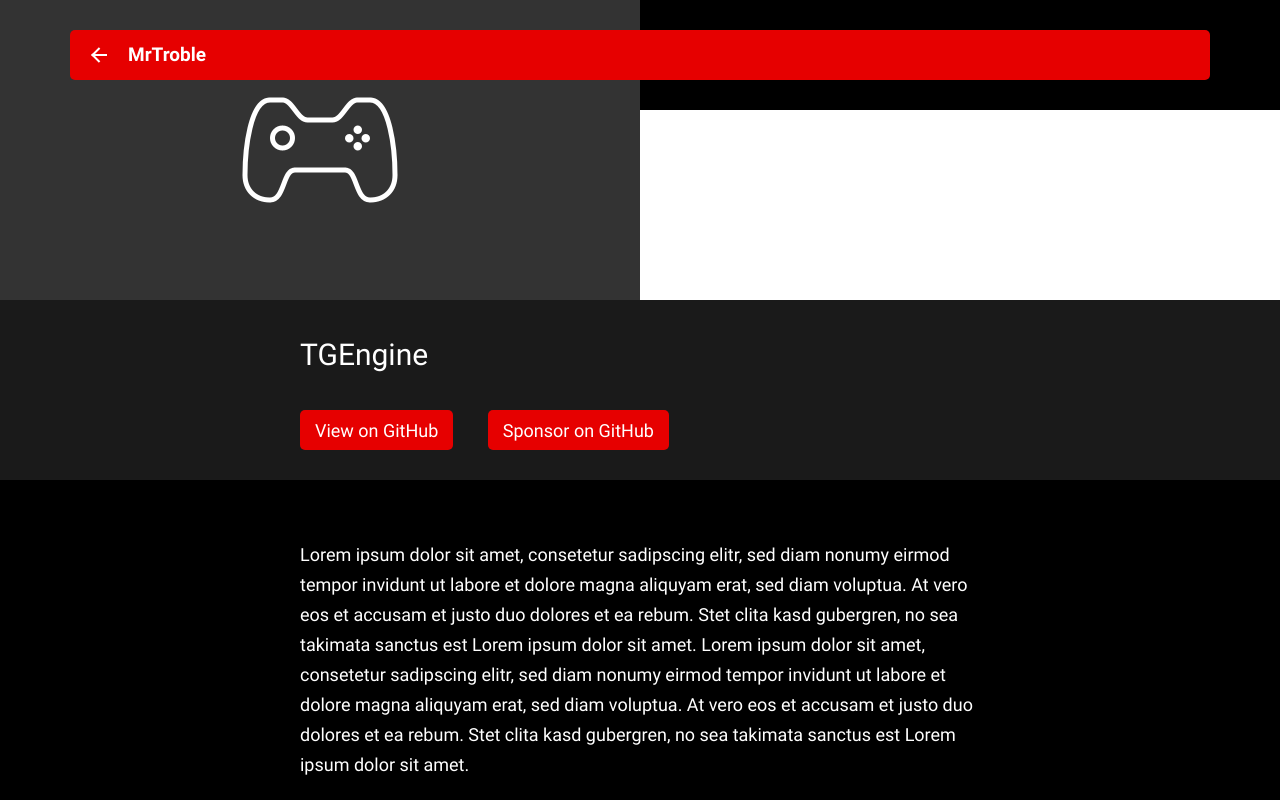
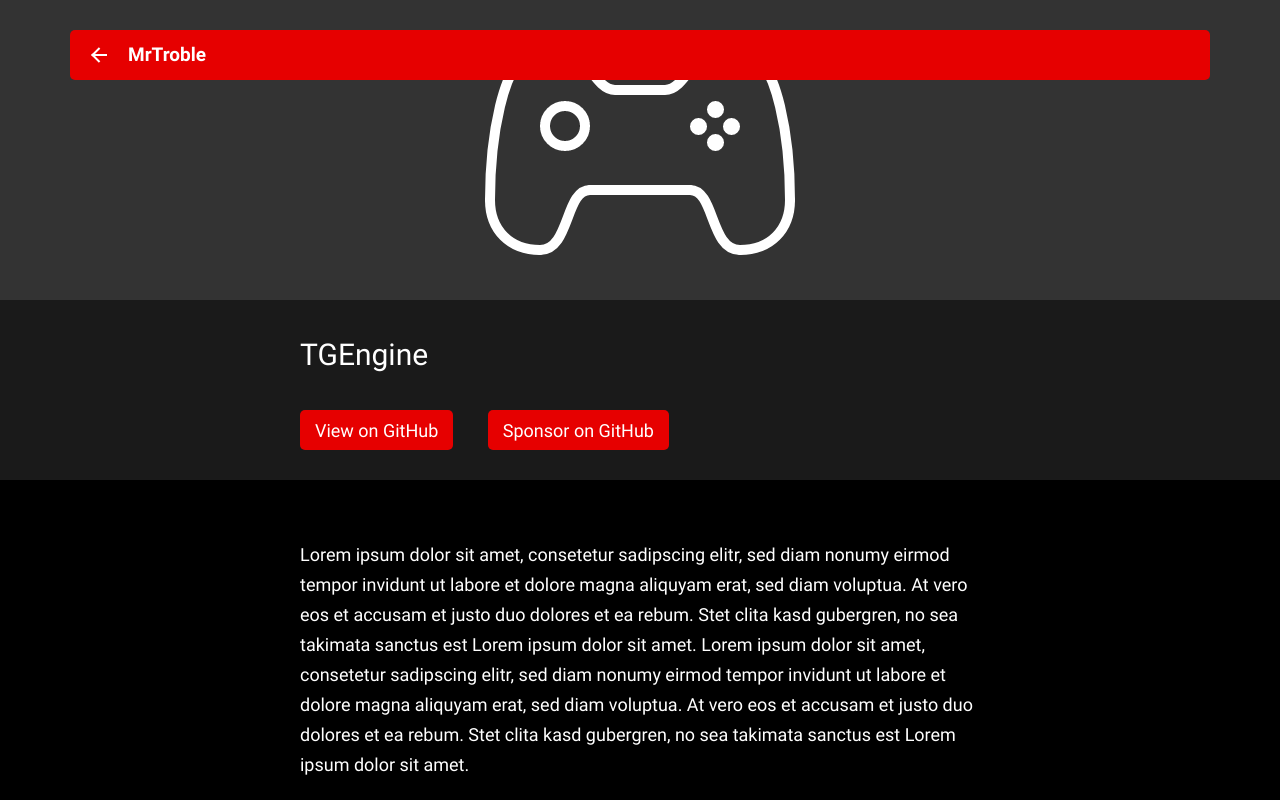
Before and after one commit to MrTroble/webside, a plain HTML site: page projects/TGEngine/index.html in a window 1280 px wide. Shown: the top 800 px of the page. Drawn offline with Linux system fonts and the light colour scheme.

Commit message:
feat: dedicated banner

```diff
--- a/projects/TGEngine/index.html
+++ b/projects/TGEngine/index.html
@@ -19,7 +19,7 @@
             </div>
         </div>
 
-        <img class="parallax" src="image.png">
+        <img class="parallax" src="banner.png">
 
         <div class="parallax-content">
             <div class="grey">
--- a/resources/style.css
+++ b/resources/style.css
@@ -74,6 +74,7 @@
 .parallax {
     position: fixed;
     top: 0px;
+    width: 100%;
     min-height: 300px;
     max-height: 300px;
     object-fit: cover;
```
Also changed, not shown: projects/Open-Signals/banner.png (added), projects/Project-Lagrange/banner.png (added), projects/TGEngine/banner.png (added), projects/Wireless-Redstone/banner.png (added).
